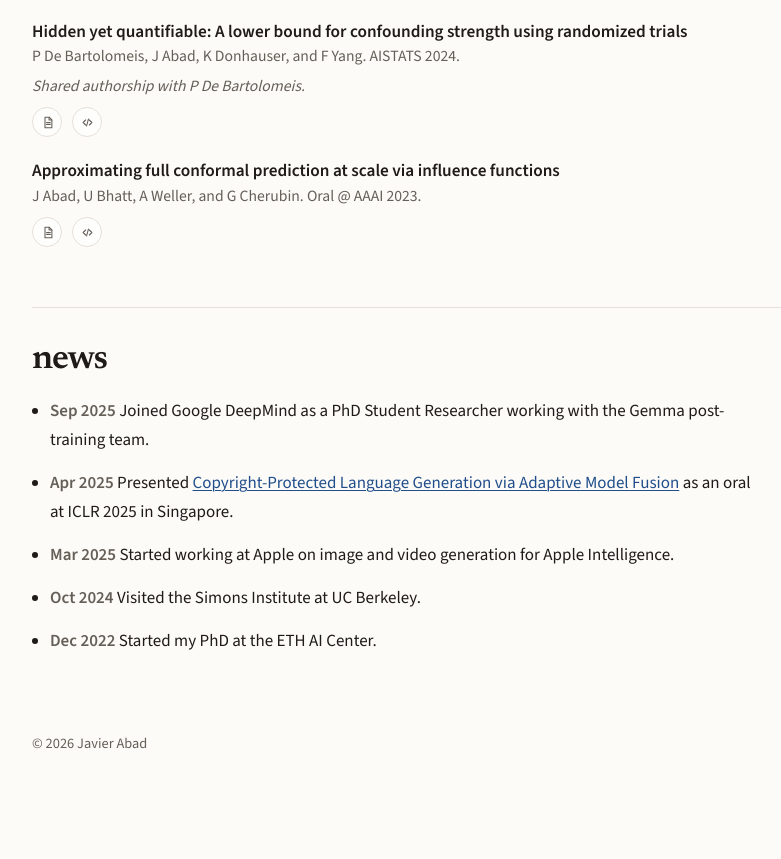
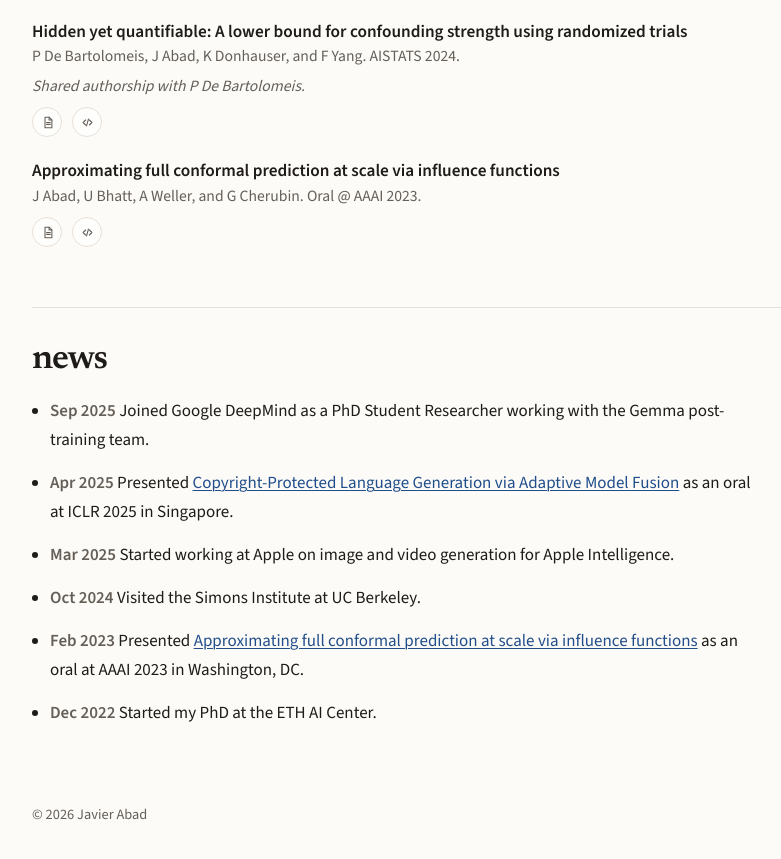
Before and after one commit to jaabmar/jaabmar.github.io, a Jekyll site: the page built from index.html, in a window 1280 px wide and 900 px high, scrolled down 1133 px. Shown: the top 859 px of the window, without its empty margins (158-939 px from the left). Built offline with Jekyll 4.4.1, drawn with Linux system fonts in a browser that asks for light colours; before the commit the page ends 1961 px from its top, so only the background shows below that.

Commit message:
Add AAAI 2023 oral to news

```diff
--- a/_data/news.yml
+++ b/_data/news.yml
@@ -13,5 +13,11 @@
 - date: Oct 2024
   text: Visited the Simons Institute at UC Berkeley.
 
+- date: Feb 2023
+  prefix: Presented
+  link_url: https://arxiv.org/abs/2202.01315
+  link_text: Approximating full conformal prediction at scale via influence functions
+  suffix: as an oral at AAAI 2023 in Washington, DC.
+
 - date: Dec 2022
   text: Started my PhD at the ETH AI Center.
```
